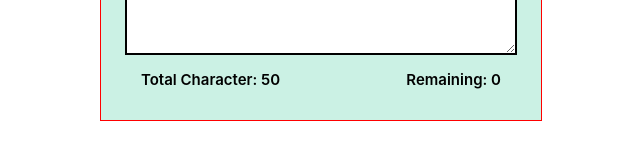
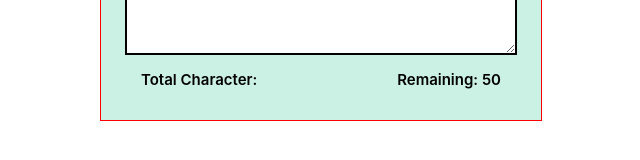
Before and after one commit to Preciousnnebuogor/Mini-projects, a React (Create React App) app: page / in a window 1280 px wide. Shown: the part 400-560 px from the top of the page, without its empty margins (319-959 px from the left). Built offline with nearby package versions, Linux system fonts and the light colour scheme.

Commit message:
collected

```diff
--- a/src/components/wordCount/wordCount.jsx
+++ b/src/components/wordCount/wordCount.jsx
@@ -1,18 +1,32 @@
 import { useState } from "react";
-import "./wordCount.css"
-export default function WordCount(){
-    const[text, setText] = useState('')
-    const [count, setCount] = useState('')
+import "./wordCount.css";
+export default function WordCount() {
+  const [text, setText] = useState("");
+  const [count, setCount] = useState("");
+
+  function countCharacter() {
+    setCount(text.length);
+  }
+
   return (
     <div className="container">
       <div className="content">
         <div className="top">
           <p>Real- Time Character Counter</p>
-            <textarea />
+          <textarea
+            maxLength={50}
+            onChange={(e) => {
+              setText(e.target.value);
+              {
+                countCharacter();
+              }
+            }}
+            value={text}
+          />
         </div>
         <div className="bottom">
-            <p>Total Character: 50 </p>
-            <p>Remaining: 0</p>
+          <p>Total Character:{count} </p>
+          <p>Remaining: {50 - count}</p>
         </div>
       </div>
     </div>
```
Lines whose indentation alone changed are shown as unchanged.
